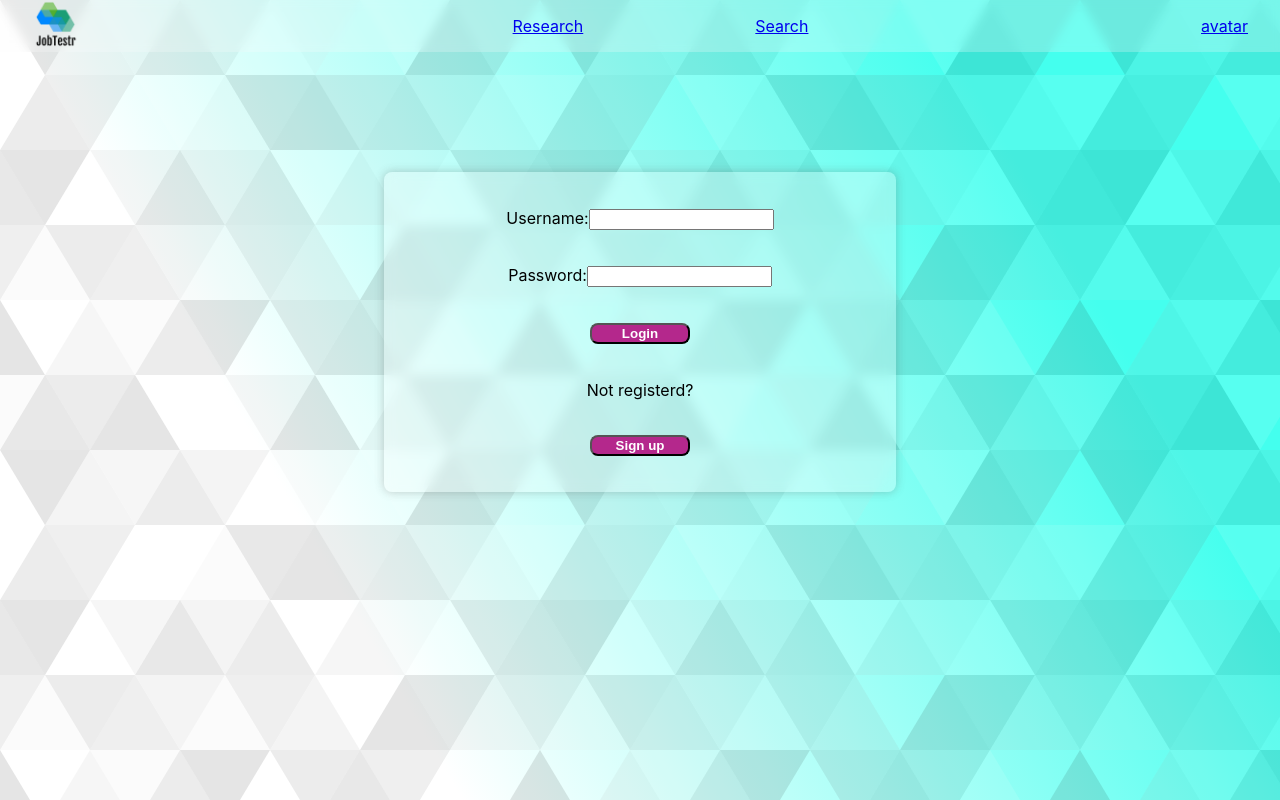
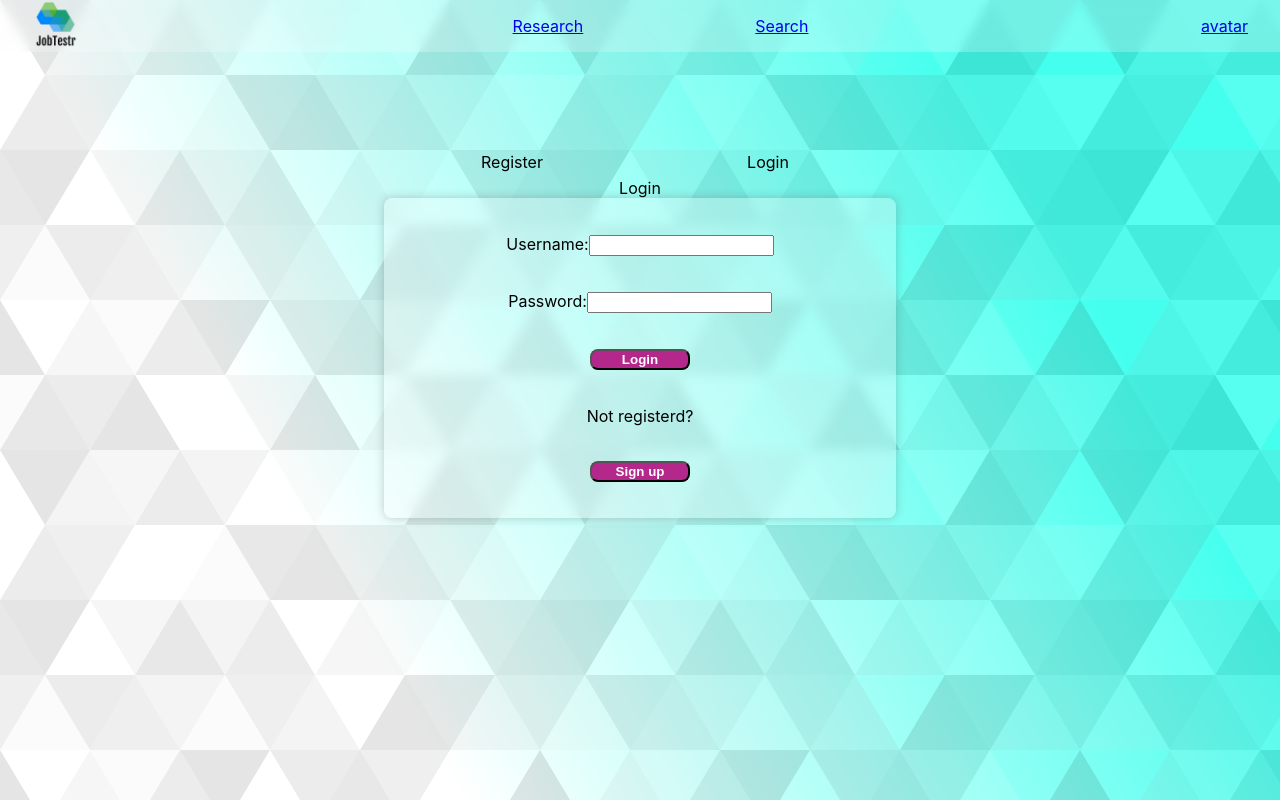
Before and after one commit to epittab/mod_four_project_client, a React (Create React App) app: page / in a window 1280 px wide. Built offline with nearby package versions, Linux system fonts and the light colour scheme.

Commit message:
api call and some login styling

```diff
--- a/src/App.js
+++ b/src/App.js
@@ -30,6 +30,11 @@ function App() {
           <Route exact path='/research'>
             < Research />
           </Route>
+          <Route path='/'>
+            <div>
+                404: Page not found
+            </div>
+          </Route>
         </ Switch >
         // add all the components that we want to see when
         // logged in
--- a/src/Login/Login.js
+++ b/src/Login/Login.js
@@ -7,6 +7,9 @@ class Login extends React.Component {
     render(){
         return(
             <div>
+                <div>
+                    Login
+                </div>
                 <form className='Login-form' onSubmit={this.props.handleSubmit}>
                     <label> Username:
                         <input type='text' name='username'
--- a/src/Login/LoginContainer.css
+++ b/src/Login/LoginContainer.css
@@ -29,3 +29,22 @@ button.login-submit-btn{
     font-weight: bold;
     width: 100px;
 }
+
+div.login-toggle-bar {
+    display: flex;
+    flex-direction: row;
+    width: 40vw;
+    height: 2rem;
+
+}
+
+div.login-tab {
+    width: 50%;
+    cursor: pointer;
+    line-height: 2rem;
+}
+
+div.login-tab:hover {
+    color: blue;
+
+}
--- a/src/Login/LoginContainer.js
+++ b/src/Login/LoginContainer.js
@@ -10,8 +10,13 @@ class LoginContainer extends React.Component {
     constructor(){
         super()
         this.state ={
-            form: {}
+            form: {},
+            showingRegister: false,
         }
+    }
+
+    toggleForm = () => {
+        this.setState({showingRegister: !this.state.showingRegister})
     }
 
     handleChange = (e) => {
@@ -38,6 +43,7 @@ class LoginContainer extends React.Component {
         })
         .then(r => r.json())
         .then(data => {
+
             this.setState({form: {}})
             localStorage.setItem('token', data.token)
             return console.log(data)
@@ -73,8 +79,12 @@ class LoginContainer extends React.Component {
         let loggedIn = localStorage.getItem('token')
         return(
             <div className='LoginContainer'>
+                    <div className='login-toggle-bar'>
+                        <div className='login-tab' onClick={this.toggleForm}>Register</div>
+                        <div className='login-tab' onClick={this.toggleForm}>Login</div>
+                    </div>
                 {/* if loggedIn == true  */}
-                { loggedIn ? < Register handleChange={this.handleChange}
+                { this.state.showingRegister ? < Register handleChange={this.handleChange}
                             handleSubmit={this.handleSubmit}
                             form={this.state.form}/>
                         : < Login handleChange={this.handleChange}
--- a/src/Login/Register.js
+++ b/src/Login/Register.js
@@ -6,6 +6,9 @@ class Register extends React.Component {
     render() {
         return (
             <div className='Register'>
+                <div>
+                    Register
+                </div>
                 <form className='Login-form' onSubmit={this.props.handleSubmit}>
                     <label> First Name:
                         <input type='text' name='first_name'
--- /dev/null
+++ b/src/Search/Result.js
@@ -0,0 +1,16 @@
+import React from 'react'
+
+
+class Result extends React.Component {
+
+    render(){
+        return(
+            <div>
+                hi
+            </div>
+
+        )
+    }
+}
+
+export default Result;
--- a/src/Search/SearchContainer.js
+++ b/src/Search/SearchContainer.js
@@ -3,12 +3,37 @@ import SearchForm from './SearchForm'
 import SearchResults from './SearchResults'
 
 class SearchContainer extends React.Component {
+    constructor(){
+        super()
+        this.state = {
+            queryDetails: {
+                query: "javascript%20developer",
+                minSalary: "30000",
+                resultsCount: "100",
+                where: "20001",
+                sortBy: "salary",
+                country: 'us'
+            },
+            results: []
+        }
+    }
+
+    componentDidMount() {
+        fetch(`https://api.adzuna.com/v1/api/jobs/${this.state.queryDetails.country}/search/1?app_id={Your_app_id}&app_key={Your_app_key}&results_per_page=${this.state.queryDetails.resultsCount}&what=${this.state.queryDetails.query}&where=${this.state.queryDetails.where}&distance=80&sort_by=${this.state.queryDetails.sortBy}&full_time=1`, {
+            method: 'GET'
+        })
+        .then( r => r.json() )
+        .then( data => {
+            this.setState({results: data.results})
+            return console.log(data)
+        })
+    }
 
     render(){
         return(
             <div>
                 <SearchForm />
-                <SearchResults />
+                <SearchResults results={this.state.results}/>
             </div>
         )
     }
--- a/src/Search/SearchResults.js
+++ b/src/Search/SearchResults.js
@@ -1,10 +1,11 @@
 import React from 'react'
+import Result from './Result'
 
 class SearchResults extends React.Component {
     render(){
         return (
             <div>
-                SearchResults
+                {this.props.results.map( r => <Result key={r.id} result={r} /> )}
             </div>
         )
     }
```
Also changed, not shown: 1 other file (tests, documents, lock files or other folders).
